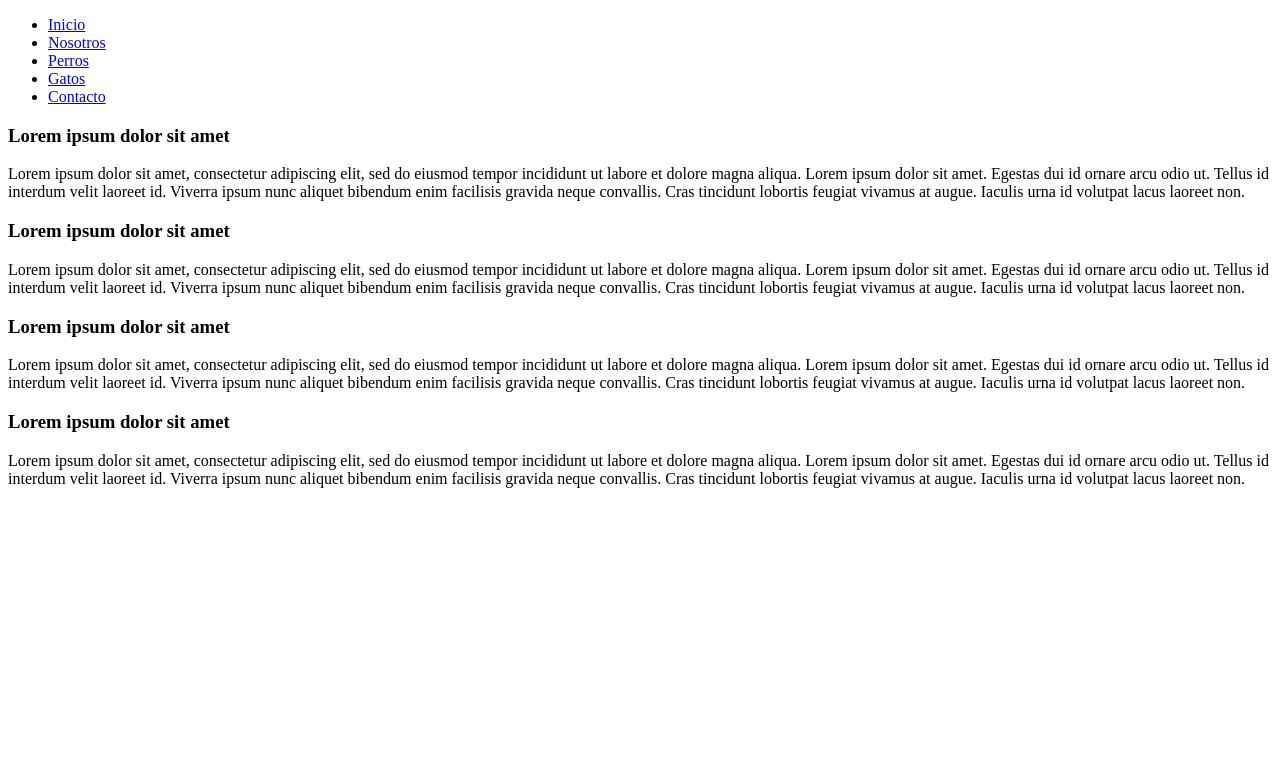
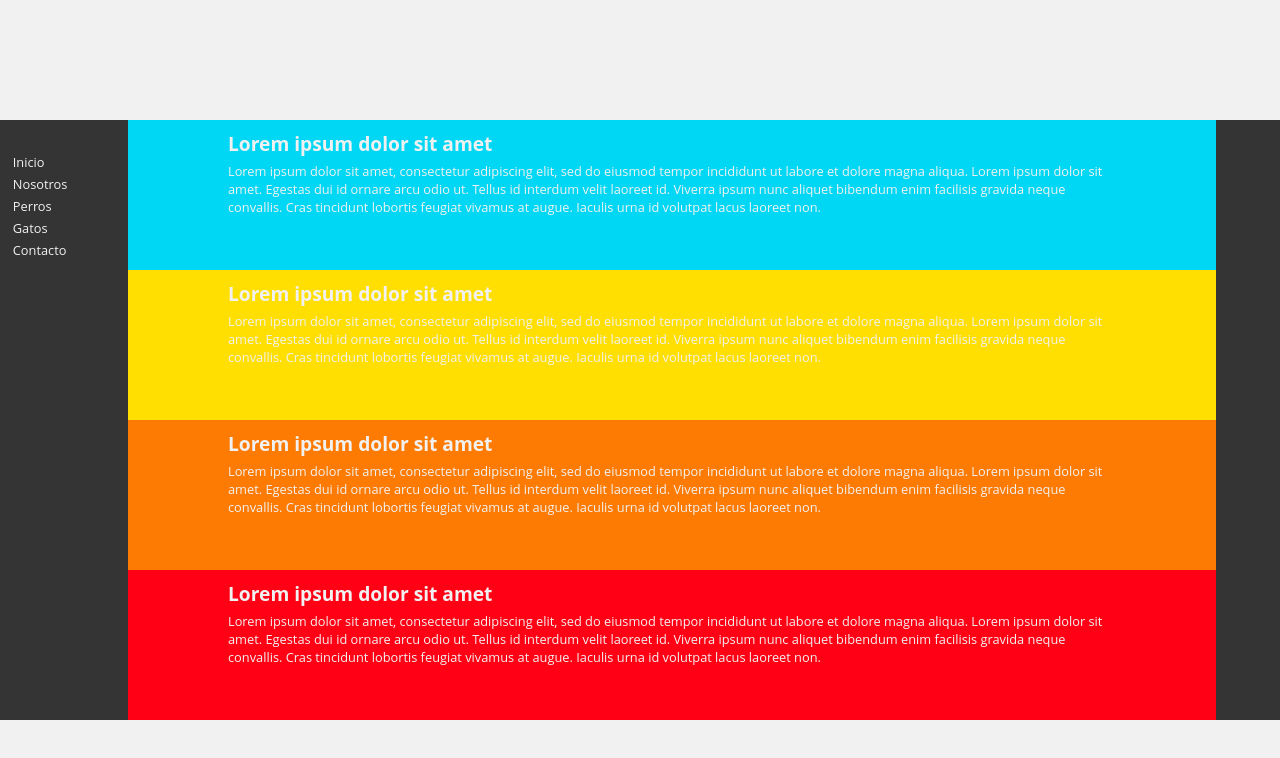
Before and after one commit to Gab-Serrano/ejercicio-css, a plain HTML site: page index.html in a window 1280 px wide. Drawn offline with Linux system fonts and the light colour scheme.

Commit message:
fix css import

```diff
--- a/index.html
+++ b/index.html
@@ -5,7 +5,7 @@
     <meta http-equiv="X-UA-Compatible" content="IE=edge" />
     <meta name="viewport" content="width=device-width, initial-scale=1.0" />
     <title>Ayuda a un Peludo</title>
-    <link rel="stylesheet" href="style.jghocss" />
+    <link rel="stylesheet" href="style.css" />
   </head>
   <body>
     <section class="main">
```
